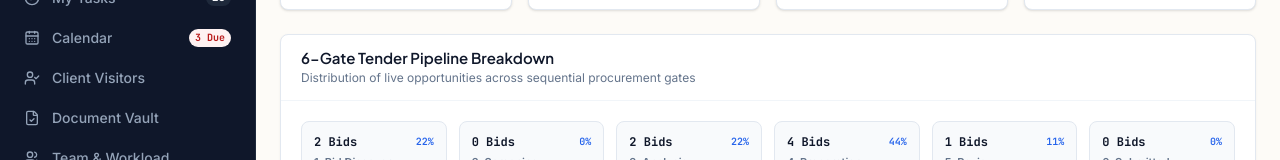
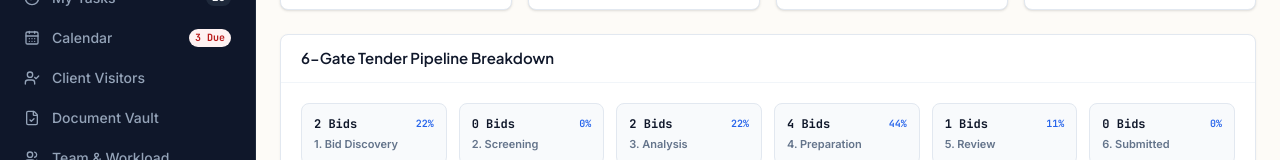
Before and after one commit to akib25889/Tender-tracker-v2, a React (Vite) app in the folder frontend/: page /dashboard in a window 1280 px wide. Shown: the part 275-435 px from the top of the page. Built offline with nearby package versions, Linux system fonts and the light colour scheme; no server answers.

Commit message:
style(dashboard): remove pipeline breakdown subtitle text

```diff
--- a/frontend/src/pages/DashboardPage.tsx
+++ b/frontend/src/pages/DashboardPage.tsx
@@ -329,7 +329,6 @@ export const DashboardPage: React.FC = () => {
       {/* 6-Gate Tender Pipeline Breakdown (Zero Money) */}
       <Card
         title="6-Gate Tender Pipeline Breakdown"
-        subtitle="Distribution of live opportunities across sequential procurement gates"
       >
         <div className="grid grid-cols-2 sm:grid-cols-3 lg:grid-cols-6 gap-3">
           {stages.map((s) => {
```
